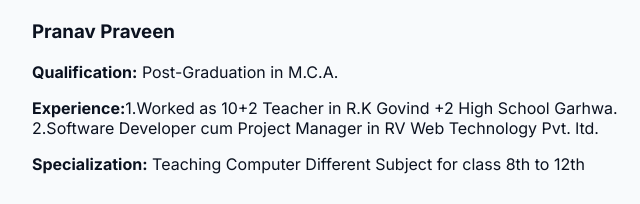
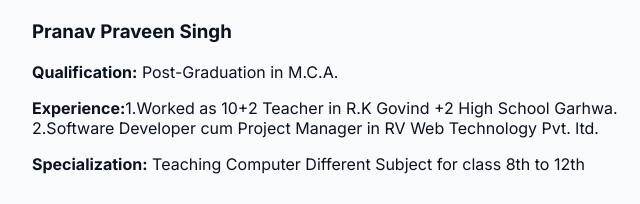
Before and after one commit to Abhishek822114/Bhavya-Consultancy-Website, a plain HTML site: page gallary_faculty.html in a window 1280 px wide. Shown: the part 1627-1831 px from the top of the page, 58-698 px from the left. Drawn offline with Linux system fonts and the light colour scheme.

Commit message:
Updated homepage UI

```diff
--- a/gallary_faculty.html
+++ b/gallary_faculty.html
@@ -77,7 +77,7 @@
           <img src="assets/images/prana.jpg" alt="Faculty Member 2" width="600" height="300">
         </div>
         <div class="faculty-info">
-          <h3>Pranav Praveen</h3>
+          <h3>Pranav Praveen Singh</h3>
           <p><strong>Qualification:</strong> Post-Graduation in M.C.A.</p>
           <p><strong>Experience:</strong>1.Worked as 10+2 Teacher in R.K Govind +2 High School Garhwa. <br>2.Software Developer cum Project Manager in RV Web Technology Pvt. ltd.</p>
           <p><strong>Specialization:</strong> Teaching Computer Different Subject for class 8th to 12th </p>
```
